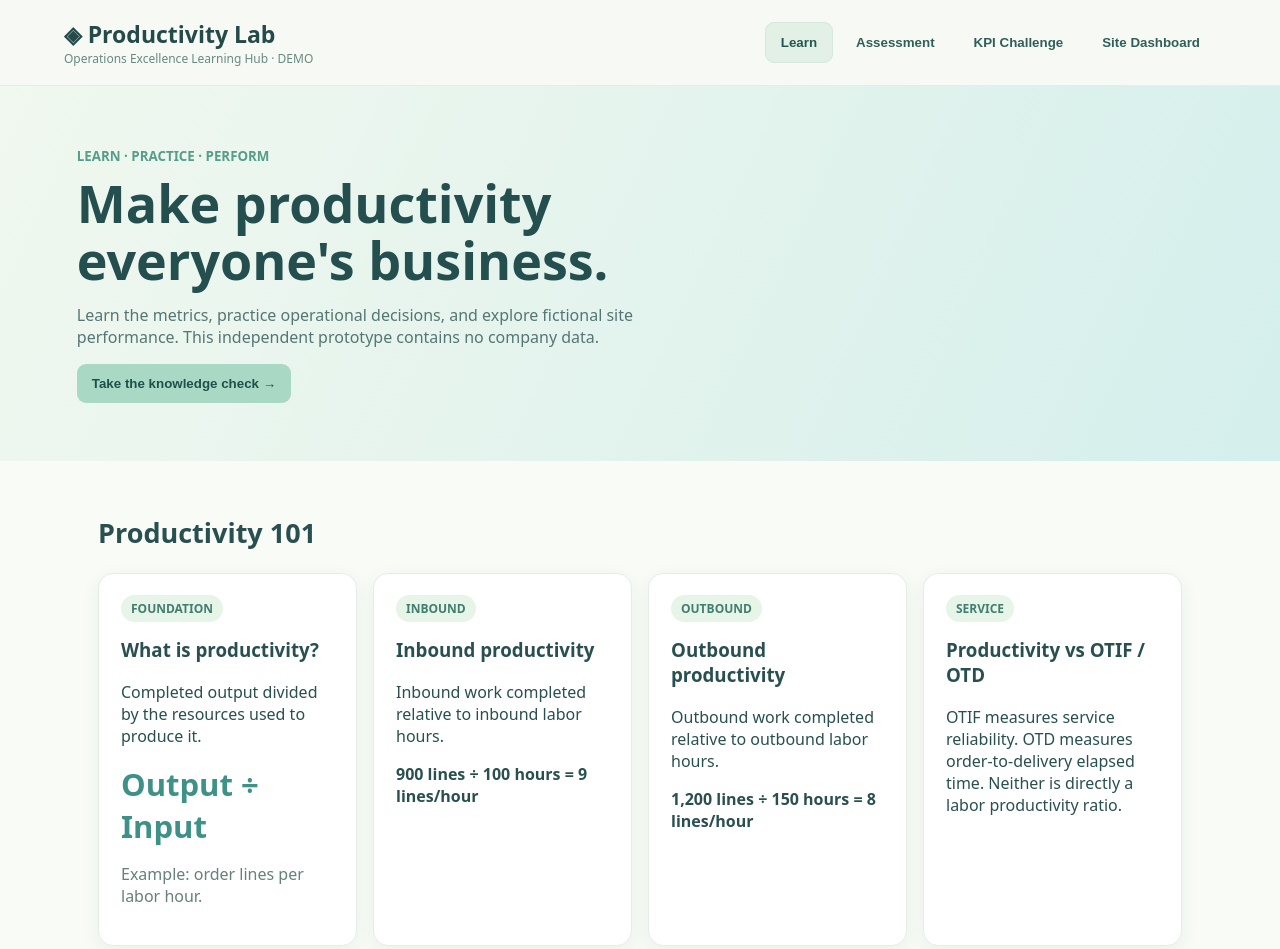
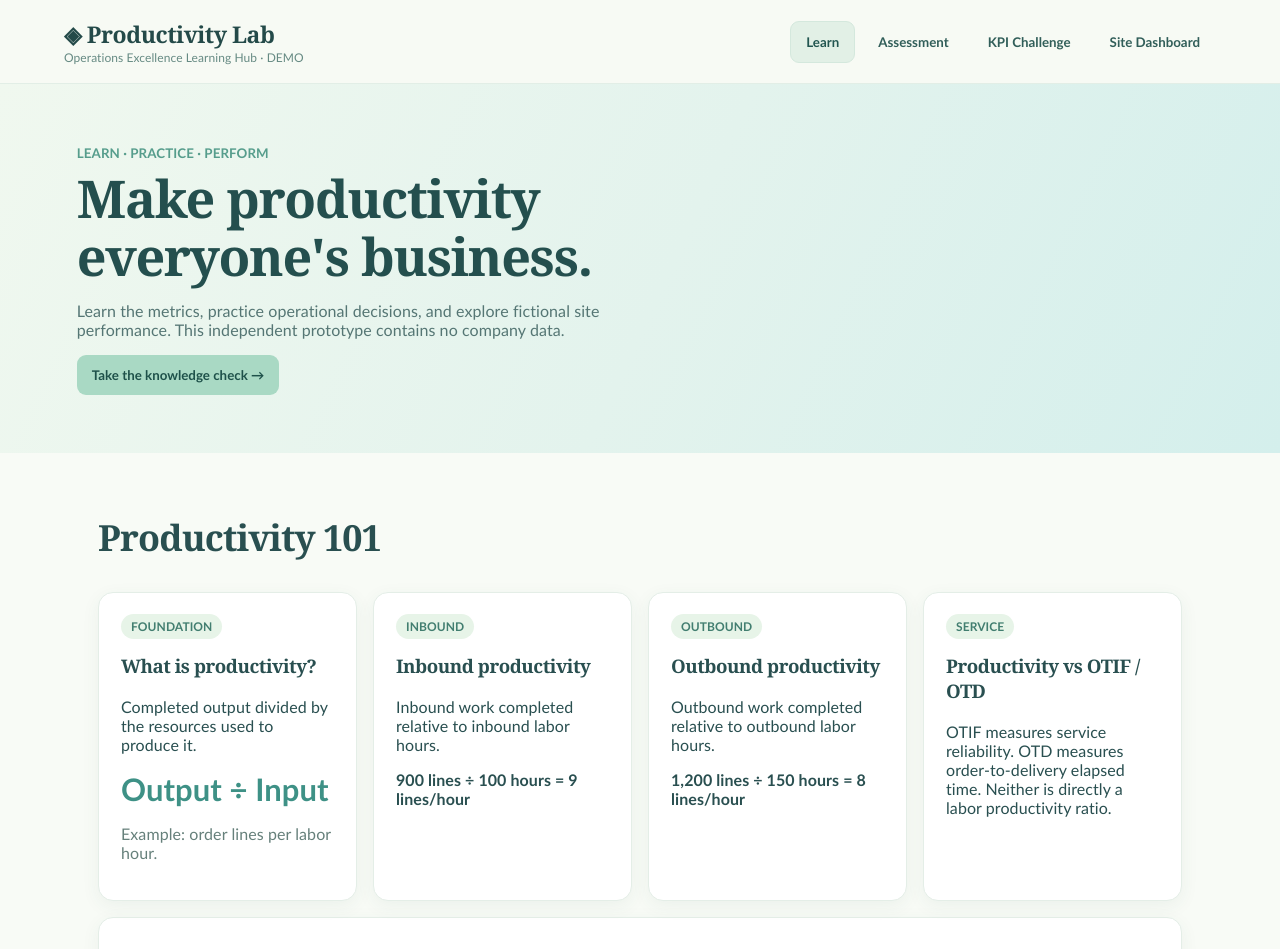
Before and after one commit to ongmicapat/Productivity, a plain HTML site: page index.html in a window 1280 px wide. Shown: the top 949 px of the page. Drawn offline with Linux system fonts and the light colour scheme.

Commit message:
Refresh typography to match Zuellig-inspired serif headings and clean body

```diff
--- a/index.html
+++ b/index.html
@@ -24,6 +24,14 @@ th{background:#eaf5ee;color:#315e58}
 .bar span{background:#6fb3a4}
 footer{color:#77918a}
 @media(max-width:650px){.hero{padding:38px 20px}nav button{padding:9px 11px}}
+
+/* Typography inspired by the supplied Zuellig Pharma webpage screenshot */
+body{font-family:"Trebuchet MS","Century Gothic",Arial,sans-serif;letter-spacing:.005em}
+h1,h2,h3{font-family:Georgia,"Times New Roman",serif;letter-spacing:-.025em;font-weight:700}
+.hero h1{font-family:Georgia,"Times New Roman",serif;font-weight:700;line-height:1.12}
+header b{font-family:Georgia,"Times New Roman",serif;letter-spacing:-.02em}
+nav button,button,.pill,table{font-family:"Trebuchet MS",Arial,sans-serif}
+h2{font-size:clamp(27px,4vw,36px)}
 </style></head><body>
 <header><div><b style="font-size:23px">◈ Productivity Lab</b><div style="font-size:12px;color:#c2d5d3">Operations Excellence Learning Hub · DEMO</div></div><nav><button class="on" data-p="learn">Learn</button><button data-p="quiz">Assessment</button><button data-p="game">KPI Challenge</button><button data-p="dash">Site Dashboard</button></nav></header>
 <div class="hero"><small style="color:var(--l);font-weight:800">LEARN · PRACTICE · PERFORM</small><h1>Make productivity<br>everyone's business.</h1><p>Learn the metrics, practice operational decisions, and explore fictional site performance. This independent prototype contains no company data.</p><button class="primary" onclick="show('quiz')">Take the knowledge check →</button></div><main>
```
